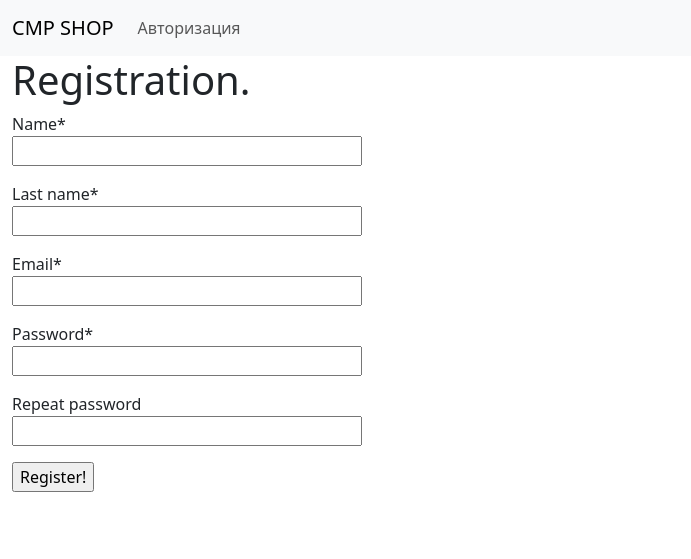
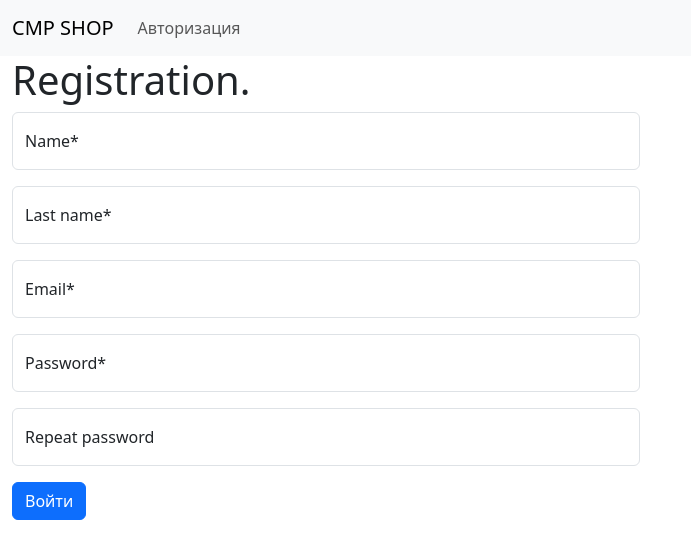
Before and after one commit to evt-pavel/CMPS, a Flask app: page /auth/registration in a window 1280 px wide. Shown: the top 559 px of the page, without its empty margins (0-691 px from the left). Run offline with Flask 2, Linux system fonts and the light colour scheme; some libraries are stand-ins or nearby versions.

Commit message:
style registration page, start work with style basket page

```diff
--- a/app/templates/auth/registration.html
+++ b/app/templates/auth/registration.html
@@ -2,7 +2,7 @@
 {% block content %}
 
 <h1>Registration.</h1>
-<form action="" method="POST" novalidate>
+<!-- <form action="" method="POST" novalidate>
     <p>
         {{ form.name.label }}<br>
         {{ form.name(size=32) }}<br>
@@ -49,6 +49,107 @@
     </p>
     <p>
         {{ form.submit() }}
-    </p>
+    </p> -->
 
+<div class="col-lg-6">
+
+    <form action="" method="POST" novalidate>
+        <div class="form-floating mb-3">
+
+            {% if form.name.errors %}
+
+                {% for error in form.name.errors %}
+                <div class="form-floating">
+                    {{ form.email(class="form-control is-invalid", id="floatingInputInvalid", placeholder="Имя") }}
+                    <label for="floatingInputInvalid">{{ error }}</label>
+                </div>
+                {% endfor %}
+
+            {% else %}
+
+            {{ form.name(class="form-control", id="floatingInput", placeholder="Имя") }}
+            {{ form.name.label(for="floatingInput") }}
+
+            {% endif %}
+        </div>
+
+        <div class="form-floating mb-3">
+
+            {% if form.last_name.errors %}
+
+                {% for error in form.last_name.errors %}
+                <div class="form-floating">
+                    {{ form.email(class="form-control is-invalid", id="floatingInputInvalid", placeholder="name@example.com") }}
+                    <label for="floatingInputInvalid">{{ error }}</label>
+                </div>
+                {% endfor %}
+
+            {% else %}
+
+            {{ form.last_name(class="form-control", id="floatingInput", placeholder="Почта") }}
+            {{ form.last_name.label(for="floatingInput") }}
+
+            {% endif %}
+        </div>
+
+        <div class="form-floating mb-3">
+
+            {% if form.email.errors %}
+
+                {% for error in form.email.errors %}
+                <div class="form-floating">
+                    {{ form.email(class="form-control is-invalid", id="floatingInputInvalid", placeholder="name@example.com") }}
+                    <label for="floatingInputInvalid">{{ error }}</label>
+                </div>
+                {% endfor %}
+
+            {% else %}
+
+            {{ form.email(class="form-control", id="floatingInput", placeholder="Почта") }}
+            {{ form.email.label(for="floatingInput") }}
+
+            {% endif %}
+        </div>
+
+        <div class="form-floating mb-3">
+
+            {% if form.password.errors %}
+
+                {% for error in form.password.errors %}
+                <div class="form-floating">
+                    {{ form.email(class="form-control is-invalid", id="floatingInputInvalid", placeholder="name@example.com") }}
+                    <label for="floatingInputInvalid">{{ error }}</label>
+                </div>
+                {% endfor %}
+
+            {% else %}
+
+            {{ form.password(class="form-control", id="floatingInput", placeholder="Почта") }}
+            {{ form.password.label(for="floatingInput") }}
+
+            {% endif %}
+        </div>
+
+        <div class="form-floating mb-3">
+
+            {% if form.repeat_password.errors %}
+
+                {% for error in form.repeat_password.errors %}
+                <div class="form-floating">
+                    {{ form.email(class="form-control is-invalid", id="floatingInputInvalid", placeholder="name@example.com") }}
+                    <label for="floatingInputInvalid">{{ error }}</label>
+                </div>
+                {% endfor %}
+
+            {% else %}
+
+            {{ form.repeat_password(class="form-control", id="floatingInput", placeholder="Почта") }}
+            {{ form.repeat_password.label(for="floatingInput") }}
+
+            {% endif %}
+        </div>
+        <button type="submit" class="btn btn-primary">Войти</button>
+
+    </form>
+</div>
 {% endblock %}
--- a/app/templates/base.html
+++ b/app/templates/base.html
@@ -50,7 +50,7 @@
       </ul>
       {% endif %}
     {% endwith %}
-    <div class="container-fluid ">
+    <div class="container-fluid">
       {% block content %}
       {% endblock %}
     </div>
```
Also changed, not shown: app/templates/auth/login.html (+3 -31 lines), app/templates/main/basket.html (+42 -29 lines), app/templates/main/index.html (+5 -4 lines), cmps.db.
